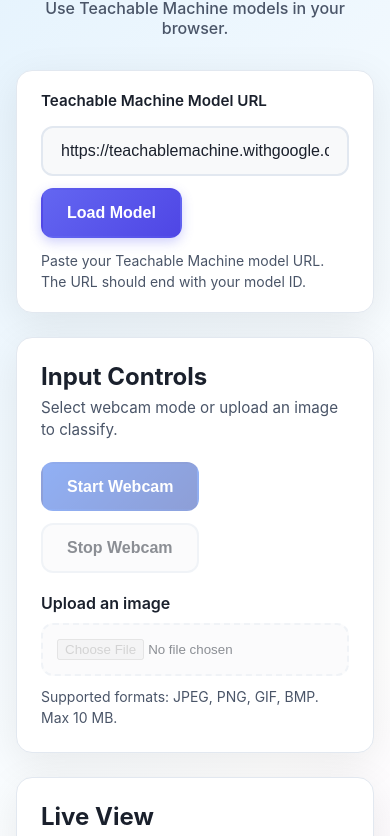
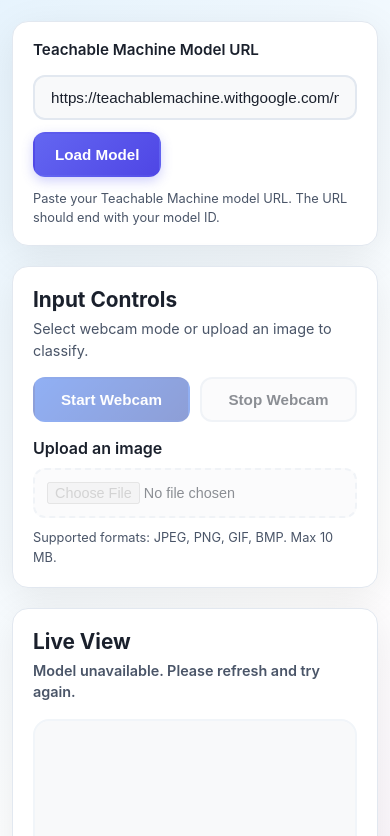
Before and after one commit to boysbytes/edu-teachablemachine-embed, a website: page index.html in a window 390 px wide. Shown: the part 141-977 px from the top of the page. Drawn offline with Linux system fonts and the light colour scheme.

Commit message:
Optimise for narrow screens.

```diff
--- a/css/styles.css
+++ b/css/styles.css
@@ -494,7 +494,7 @@
   }
 }
 
-@media (max-width: 720px) {
+@media (max-width: 820px) {
   body {
     padding: 28px 16px 40px;
   }
@@ -527,3 +527,98 @@
     font-size: 1rem;
   }
 }
+
+/* Optimized for narrow screens (700px) */
+@media (max-width: 700px) {
+  body {
+    padding: 20px 12px 32px;
+  }
+
+  .page-header h1 {
+    font-size: 1.75rem;
+  }
+
+  .tagline {
+    font-size: 0.95rem;
+  }
+
+  .model-section {
+    margin-top: 24px;
+    margin-bottom: 20px;
+  }
+
+  .model-url-container {
+    padding: 18px 20px;
+  }
+
+  .model-url-label {
+    font-size: 0.95rem;
+  }
+
+  .model-url-input-group input[type="url"] {
+    padding: 12px 16px;
+    font-size: 0.95rem;
+  }
+
+  .model-url-input-group .btn {
+    padding: 0.75rem 1.25rem;
+    font-size: 0.95rem;
+  }
+
+  .app {
+    gap: 20px;
+  }
+
+  .panel {
+    padding: 20px;
+    gap: 16px;
+  }
+
+  .panel-heading h2 {
+    font-size: 1.3rem;
+  }
+
+  .panel-heading p {
+    font-size: 0.9rem;
+  }
+
+  .btn {
+    padding: 0.75rem 1.25rem;
+    font-size: 0.95rem;
+  }
+
+  .button-row {
+    gap: 10px;
+  }
+
+  .button-row .btn {
+    flex: 1;
+    min-width: 0;
+  }
+
+  input[type="file"] {
+    padding: 12px;
+    font-size: 0.9rem;
+  }
+
+  .hint {
+    font-size: 0.8rem;
+  }
+
+  .prediction-item {
+    padding: 12px 16px;
+  }
+
+  .class-name {
+    font-size: 0.95rem;
+  }
+
+  .probability {
+    font-size: 0.95rem;
+  }
+
+  .page-footer {
+    margin-top: 40px;
+    font-size: 0.9rem;
+  }
+}
```
